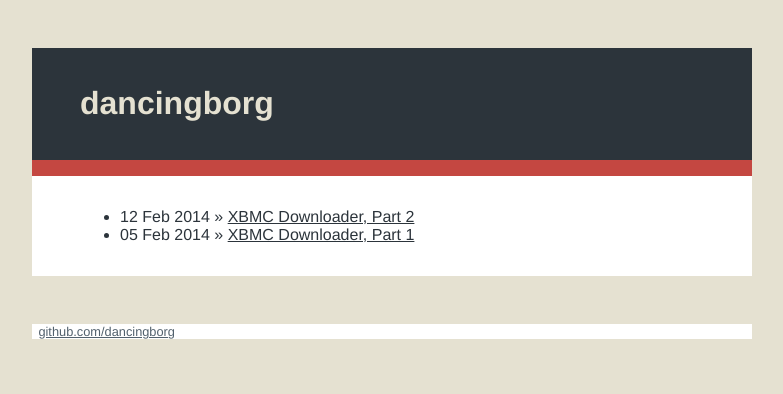
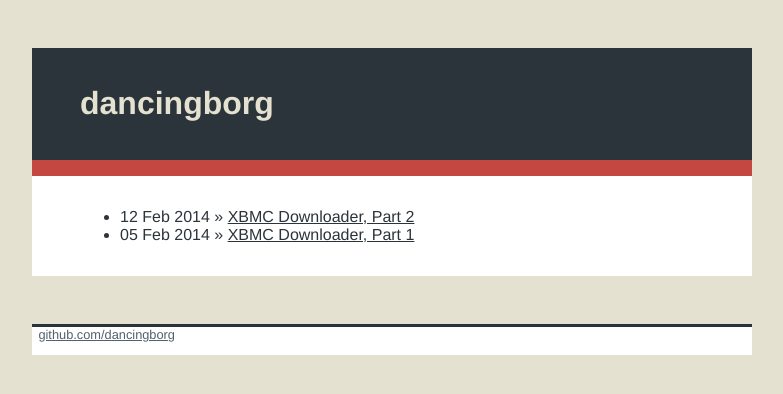
Before and after one commit to andre-abadi/andre-abadi.github.io, a Jekyll site: the page built from index.html, in a window 1280 px wide. Shown: the top 394 px of the page, without its empty margins (248-1031 px from the left). Built offline with Jekyll 4.4.1, drawn with Linux system fonts in a browser that asks for light colours; Markdown is read by kramdown in place of the engine named in the settings.

Commit message:
footer border

```diff
--- a/css/main.css
+++ b/css/main.css
@@ -37,14 +37,16 @@ a, a:hover, a:visited  {
 
 .footer {
   background-color: #FFFFFF;
+  border-top: 0.25em solid #2C343B;
   padding-left: 0.5em;
   padding-right: 0.5em;
+  padding-bottom: 1em;
   font-size: 80%;
   color: #52616D;
 }
 
 .footer p {
-  margin-top: 0em;
+  margin: 0em;
 }
 
 @media all and (min-device-width: 768px) {
```
